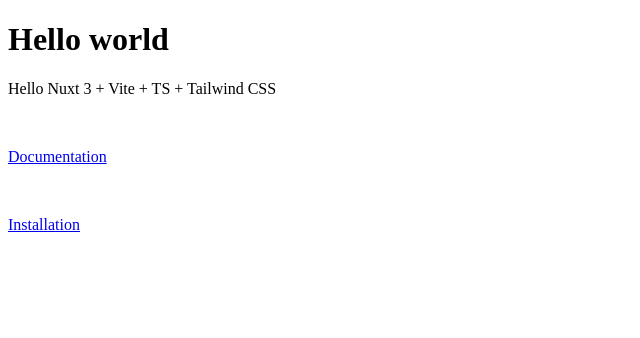
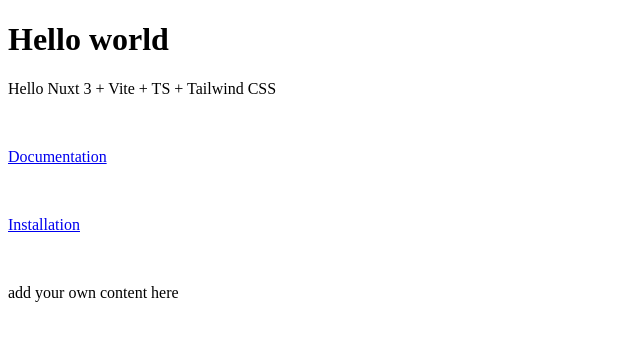
Before and after one commit to ppkmk2546/git, a Nuxt app: page / in a window 1280 px wide. Shown: the top 338 px of the page, without its empty margins (0-640 px from the left). Built offline with nearby package versions, Linux system fonts and the light colour scheme.

Commit message:
add your own

```diff
--- a/app.vue
+++ b/app.vue
@@ -12,5 +12,11 @@
     <p>
       <a href="https://nuxt.com/docs/getting-started/installation" target="_blank">Installation</a>
     </p>
+    <br>
+    <p>
+      add your own content here
+    </p>
   </div>
+
+
 </template>
```
